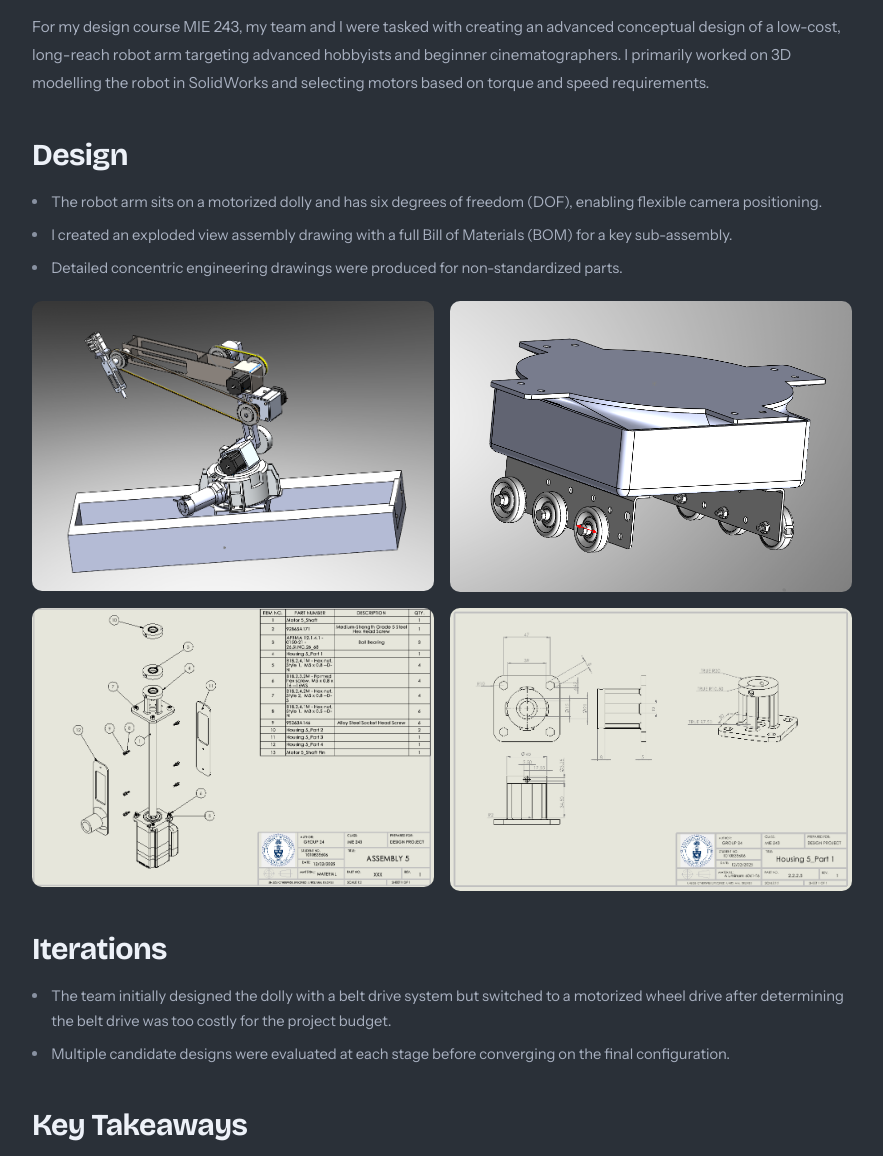
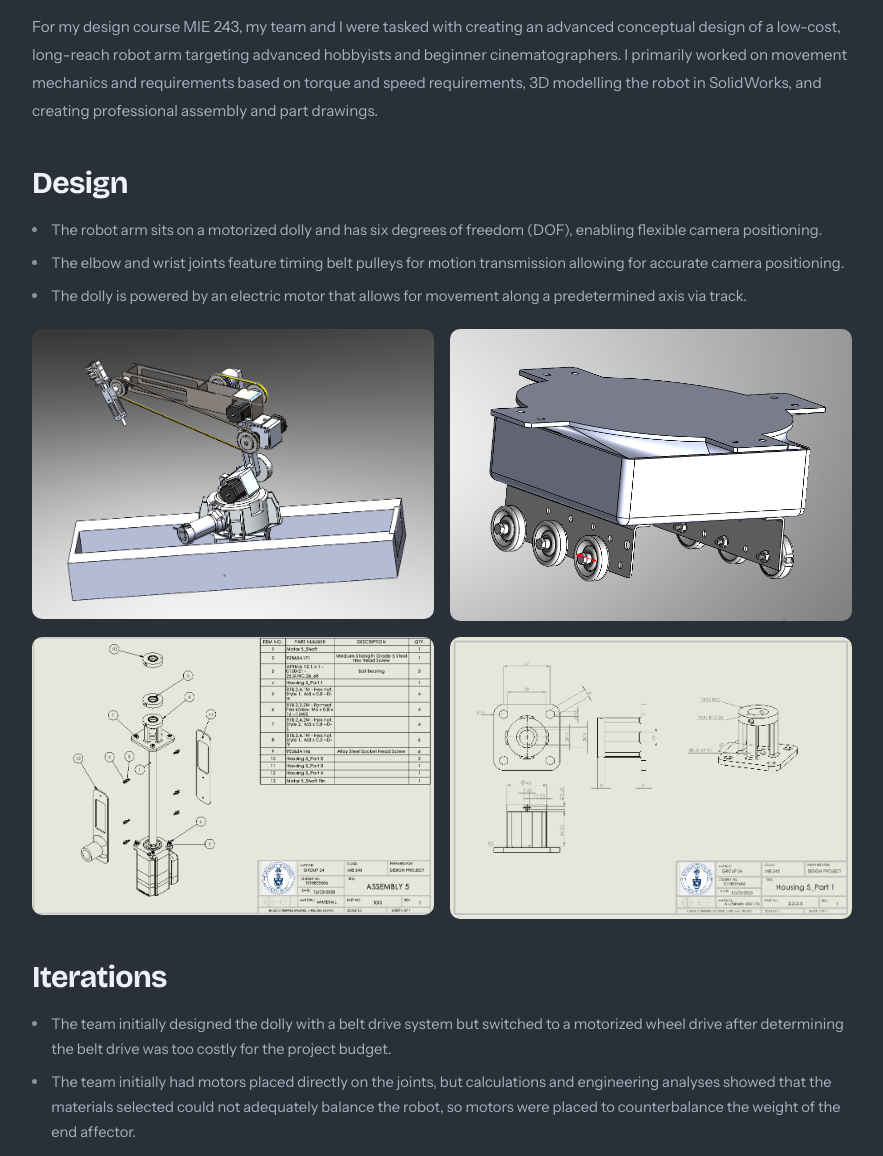
Before and after one commit to avery-06/portfolio, a plain HTML site: page project-1.html in a window 1280 px wide. Shown: the part 579-1735 px from the top of the page, without its empty margins (198-1081 px from the left). Drawn offline with nearby package versions, Linux system fonts and the light colour scheme.

Commit message:
Update project-1.html

```diff
--- a/project-1.html
+++ b/project-1.html
@@ -117,13 +117,13 @@
   </div>
   <div class="divider"></div>
   <div class="proj-section reveal"><h2>Overview</h2>
-<p>For my design course MIE 243, my team and I were tasked with creating an advanced conceptual design of a low-cost, long-reach robot arm targeting advanced hobbyists and beginner cinematographers. I primarily worked on 3D modelling the robot in SolidWorks and selecting motors based on torque and speed requirements.</p>
+<p>For my design course MIE 243, my team and I were tasked with creating an advanced conceptual design of a low-cost, long-reach robot arm targeting advanced hobbyists and beginner cinematographers. I primarily worked on movement mechanics and requirements based on torque and speed requirements, 3D modelling the robot in SolidWorks, and creating professional assembly and part drawings.</p>
 </div>
 <div class="proj-section reveal"><h2>Design</h2>
 <ul>
 <li>The robot arm sits on a motorized dolly and has six degrees of freedom (DOF), enabling flexible camera positioning.</li>
-<li>I created an exploded view assembly drawing with a full Bill of Materials (BOM) for a key sub-assembly.</li>
-<li>Detailed concentric engineering drawings were produced for non-standardized parts.</li>
+<li>The elbow and wrist joints feature timing belt pulleys for motion transmission allowing for accurate camera positioning.</li>
+<li>The dolly is powered by an electric motor that allows for movement along a predetermined axis via track.</li>
 </ul>
 <div style="display:grid;grid-template-columns:repeat(2,1fr);gap:1rem;margin-top:1.25rem;">
       <img src="robotcad.png" alt="">
@@ -135,11 +135,11 @@
 <div class="proj-section reveal"><h2>Iterations</h2>
 <ul>
 <li>The team initially designed the dolly with a belt drive system but switched to a motorized wheel drive after determining the belt drive was too costly for the project budget.</li>
-<li>Multiple candidate designs were evaluated at each stage before converging on the final configuration.</li>
+<li>The team initially had motors placed directly on the joints, but calculations and engineering analyses showed that the materials selected could not adequately balance the robot, so motors were placed to counterbalance the weight of the end affector.</li>
 </ul>
 </div>
 <div class="proj-section reveal"><h2>Key Takeaways</h2>
-<p>This project strengthened my SolidWorks skills — from part modelling to assembly management and engineering drawings. It also gave me hands-on experience with motor sizing and the importance of cost-driven design decisions in iterative engineering.</p>
+<p>This project strengthened my SolidWorks skills — from part modelling to assembly management and engineering drawings. It also gave me hands-on experience with motor and material selection and the importance of cost-driven design decisions in an iterative design process</p>
 </div>
 
   <div class="proj-nav">
```
